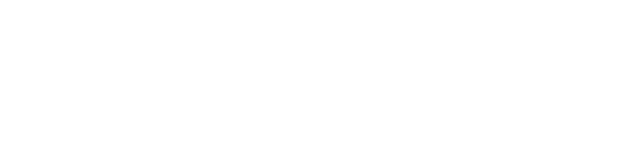
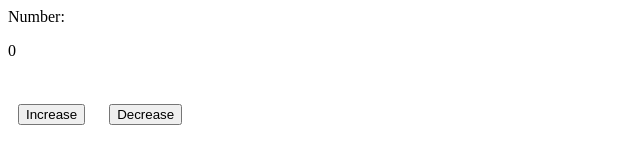
Before and after one commit to IZVUI/lab2web, a website: page index.html in a window 1280 px wide. Shown: the whole page, without its empty margins (0-640 px from the left). Drawn offline with Linux system fonts and the light colour scheme.

Commit message:
interface added

```diff
--- a/index.html
+++ b/index.html
@@ -5,6 +5,12 @@
     <title>Title</title>
 </head>
 <body>
-
+<label>Number:
+    <p id="number">0</p>
+</label>
+<br>
+<button style="margin: 10px;">Increase</button>
+<button style="margin: 10px;">Decrease</button>
+<script src="index.js"></script>
 </body>
 </html>
```
